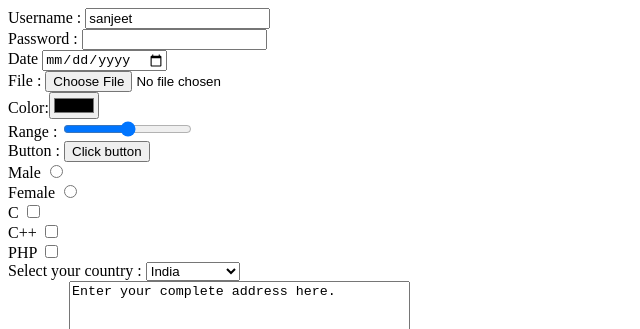
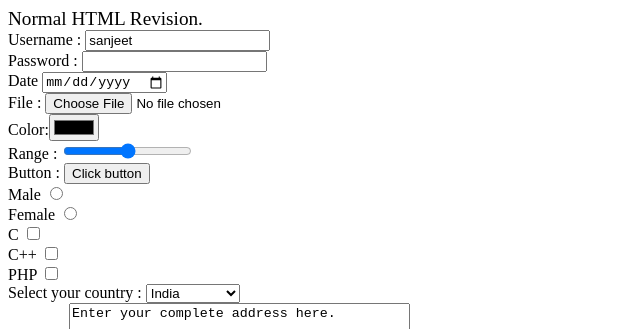
Before and after one commit to SanjeetGahalayann/html, a plain HTML site: page index.html in a window 1280 px wide. Shown: the top 329 px of the page, without its empty margins (0-640 px from the left). Drawn offline with Linux system fonts and the light colour scheme.

Commit message:
add just a normal header message

```diff
--- a/index.html
+++ b/index.html
@@ -6,6 +6,7 @@
     <title>Document</title>
 </head>
 <body>
+    <header> <big>Normal HTML Revision.</big></header>
     <form action="submit.php">
         <label for="Username"> Username :</label>
         <input type="text" placeholder="email" name="Username" value="sanjeet" id="Username"> <br>
```
